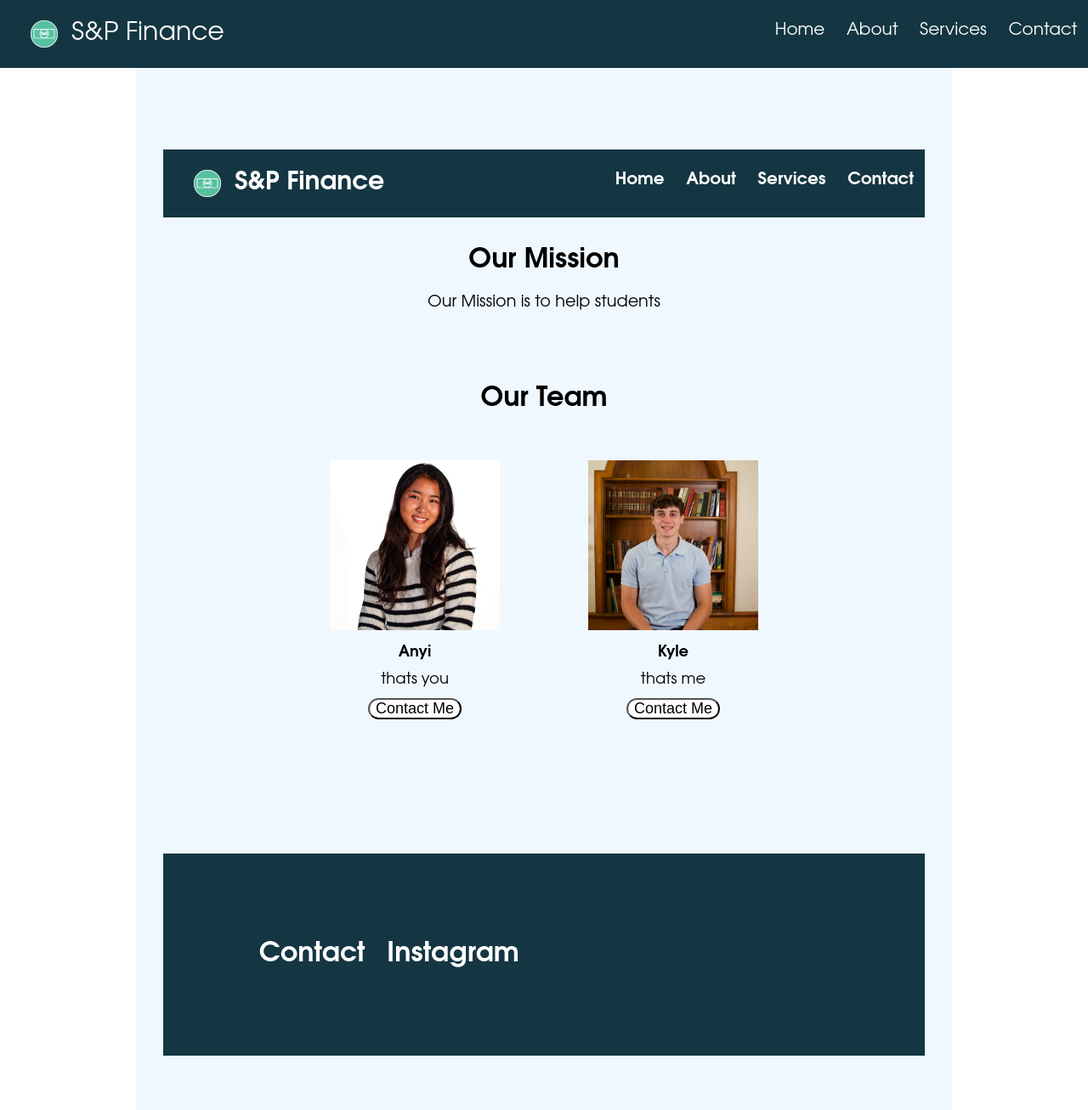
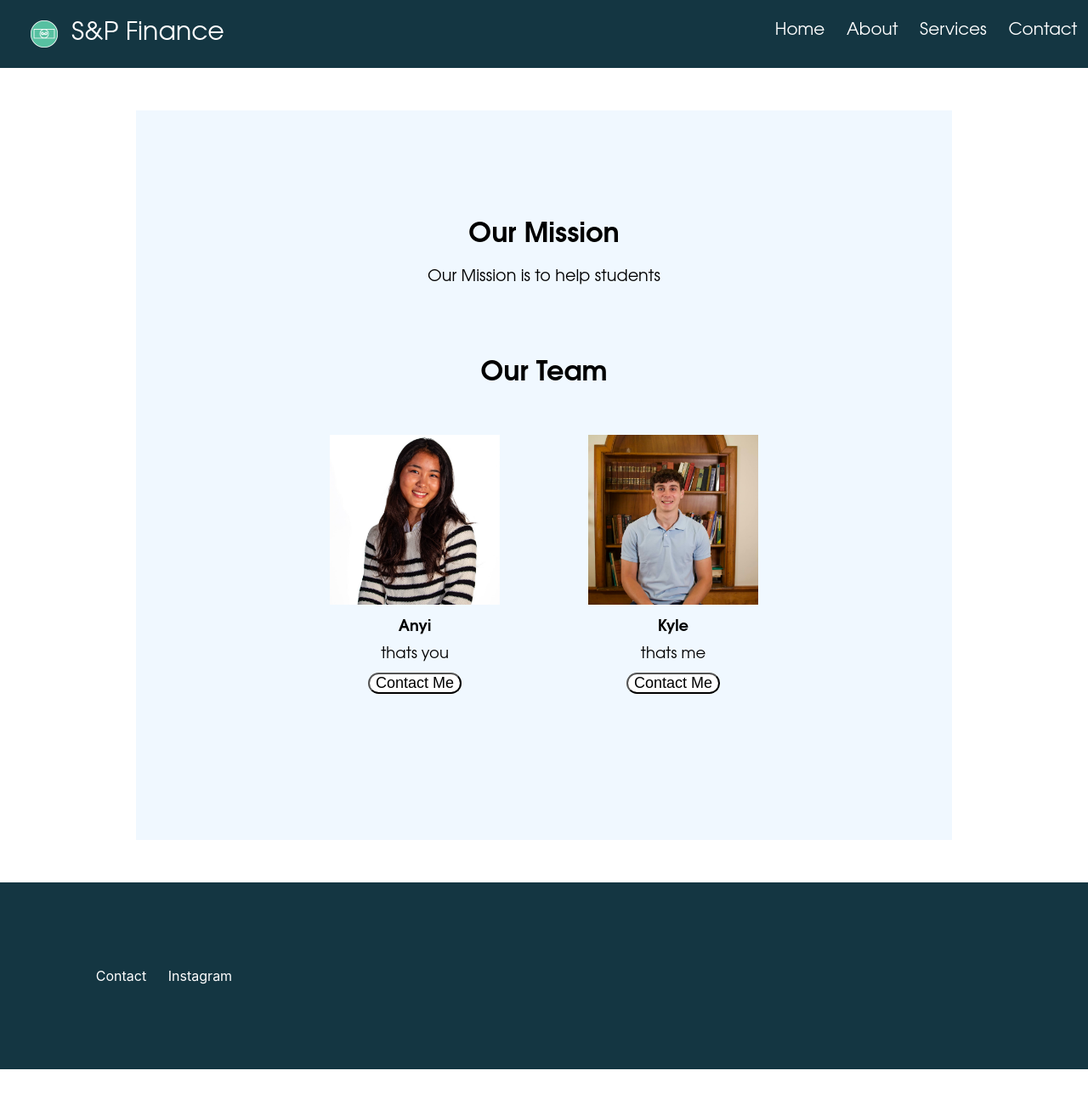
Before and after one commit to anyi-sunny/FinanceProject, a React (Create React App) app in the folder finance-project/: page /About in a window 1280 px wide. Shown: the whole page at 85% size. After the commit the page ends 1259 px from the top, so only its background shows below. Built offline with nearby package versions, Linux system fonts and the light colour scheme.

Commit message:
margins in about page

```diff
--- a/finance-project/src/Pages/About.js
+++ b/finance-project/src/Pages/About.js
@@ -26,7 +26,6 @@ function About (){
             <div className="shell">
                 <div className='innershell'>
                 <Slider {...settings}className='slider' />
-            <NavBar></NavBar>
             <div className="shell"> Our Mission
                 <div className='mission'>Our Mission is to help students</div>
                 <div className='innershell' > Our Team
@@ -47,9 +46,9 @@ function About (){
                 </Slider>
                 </div>
             </div>
-            <Footer></Footer>
             </div>
             </div>
+            <Footer/>
         </div>
     )
 
--- a/finance-project/src/Style/NavBar.css
+++ b/finance-project/src/Style/NavBar.css
@@ -4,6 +4,7 @@
     align-items: center;
     background-color: #143642;
     height: 80px;
+    margin-bottom: 50px;
 }
 
 .navbar-logo a {
```
